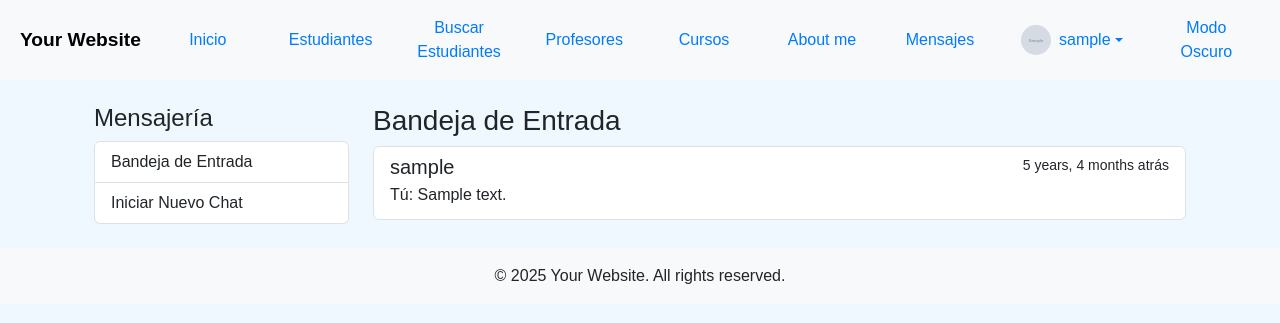
After one commit to balthazar-bytes/MiPrimerapagina, a Django app: page /mensajes/ in a window 1280 px wide. The commit adds this page. Shown: the top 323 px of the page. Run offline with Django 5.2, Linux system fonts and the light colour scheme; a user stored in the database is signed in; tables that the repository leaves empty hold one stand-in row (values such as "Sample post"); grey boxes marked "Sample" are stand-in pictures.

Commit message:
cambiaron esteticas y autentificados, ademas de que ya es funcional el apartado de 'mensajeria'

```diff
--- a/MiprimeraPagina+Martinezrial/app_coder/app_coder/settings.py
+++ b/MiprimeraPagina+Martinezrial/app_coder/app_coder/settings.py
@@ -136,3 +136,4 @@ MEDIA_ROOT = os.path.join(BASE_DIR, 'media')
 
 
 LOGOUT_REDIRECT_URL = 'home'
+LOGIN_URL = '/login/'
--- a/MiprimeraPagina+Martinezrial/app_coder/cursos/templates/cursos/base.html
+++ b/MiprimeraPagina+Martinezrial/app_coder/cursos/templates/cursos/base.html
@@ -195,7 +195,6 @@
 </head>
 <body>
     <header>
-        {# Tu navbar actual parece bien estructurada para que los estilos anteriores apliquen #}
         <nav class="navbar navbar-expand-lg navbar-light bg-light">
             <div class="container-fluid justify-content-center">
                 <a class="navbar-brand mx-2" href="{% url 'inicio' %}">Your Website</a>
@@ -206,10 +205,13 @@
                     <ul class="navbar-nav align-items-center me-auto mb-2 mb-lg-0">
                         <li class="nav-item"><a class="nav-link custom-nav-btn" href="{% url 'inicio' %}">Inicio</a></li>
                         <li class="nav-item"><a class="nav-link custom-nav-btn" href="{% url 'estudiantes' %}">Estudiantes</a></li>
+                        {% if user.is_authenticated %}
                             <li class="nav-item"><a class="nav-link custom-nav-btn" href="{% url 'buscar_estudiante' %}">Buscar Estudiantes</a></li>
                             <li class="nav-item"><a class="nav-link custom-nav-btn" href="{% url 'profesores' %}">Profesores</a></li>
                             <li class="nav-item"><a class="nav-link custom-nav-btn" href="{% url 'cursos' %}">Cursos</a></li>
                             <li class="nav-item"><a class="nav-link custom-nav-btn" href="{% url 'about_me' %}">About me</a></li>
+                            <li class="nav-item"><a class="nav-link custom-nav-btn" href="{% url 'inbox' %}">Mensajes</a></li>
+                        {% endif %}
                     </ul>
                     <ul class="navbar-nav align-items-center">
                         {% if user.is_authenticated %}
@@ -237,7 +239,7 @@
                             <li class="nav-item"><a class="nav-link custom-nav-btn" href="{% url 'registro' %}">Registrarse</a></li>
                         {% endif %}
                         <li class="nav-item">
-                            <button id="darkModeToggle" class="btn custom-nav-btn ms-2">Modo Oscuro</button> {# Añadí 'btn' para que se vea más como un botón si quieres, puedes quitarlo si prefieres el estilo solo de custom-nav-btn #}
+                            <button id="darkModeToggle" class="btn custom-nav-btn ms-2">Modo Oscuro</button>
                         </li>
                     </ul>
                 </div>
--- /dev/null
+++ b/MiprimeraPagina+Martinezrial/app_coder/mensajes/templates/mensajes/base_mensajes.html
@@ -0,0 +1,20 @@
+{% extends "cursos/base.html" %} {# O tu base.html principal #}
+
+{% block title %}Mensajes - {{ block.super }}{% endblock %}
+
+{% block content %}
+<div class="container mt-4">
+    <div class="row">
+        <div class="col-md-3">
+            <h4>Mensajería</h4>
+            <div class="list-group">
+                <a href="{% url 'inbox' %}" class="list-group-item list-group-item-action">Bandeja de Entrada</a>
+                <a href="{% url 'start_chat' %}" class="list-group-item list-group-item-action">Iniciar Nuevo Chat</a>
+            </div>
+        </div>
+        <div class="col-md-9">
+            {% block messages_content %}{% endblock %}
+        </div>
+    </div>
+</div>
+{% endblock %}
--- /dev/null
+++ b/MiprimeraPagina+Martinezrial/app_coder/mensajes/templates/mensajes/inbox.html
@@ -0,0 +1,28 @@
+{% extends "mensajes/base_mensajes.html" %}
+
+{% block messages_content %}
+<h3>Bandeja de Entrada</h3>
+{% if conversaciones %}
+    <ul class="list-group">
+        {% for conv in conversaciones %}
+            <a href="{% url 'chat_view' conv.usuario.username %}" class="list-group-item list-group-item-action {% if conv.no_leidos > 0 %}list-group-item-primary{% endif %}">
+                <div class="d-flex w-100 justify-content-between">
+                    <h5 class="mb-1">
+                        {{ conv.usuario.username }}
+                        {% if conv.no_leidos > 0 %}
+                            <span class="badge bg-danger rounded-pill">{{ conv.no_leidos }}</span>
+                        {% endif %}
+                    </h5>
+                    <small>{{ conv.ultimo_mensaje.timestamp|timesince }} atrás</small>
+                </div>
+                <p class="mb-1">
+                    {% if conv.ultimo_mensaje.emisor == request.user %}Tú: {% endif %}
+                    {{ conv.ultimo_mensaje.contenido|truncatechars:50 }}
+                </p>
+            </a>
+        {% endfor %}
+    </ul>
+{% else %}
+    <p>No tienes conversaciones activas. <a href="{% url 'start_chat' %}">¡Inicia una!</a></p>
+{% endif %}
+{% endblock %}
```
Also changed, not shown: MiprimeraPagina+Martinezrial/app_coder/cursos/templates/cursos/inicio.html (+33 -28 lines), MiprimeraPagina+Martinezrial/app_coder/mensajes/forms.py (+8 -6 lines), MiprimeraPagina+Martinezrial/app_coder/mensajes/templates/mensajes/chat_view.html (added, +32 -0 lines), MiprimeraPagina+Martinezrial/app_coder/mensajes/templates/mensajes/start_chat.html (added, +17 -0 lines), MiprimeraPagina+Martinezrial/app_coder/mensajes/migrations/0001_initial.py (added). Lines whose indentation alone changed are shown as unchanged.
